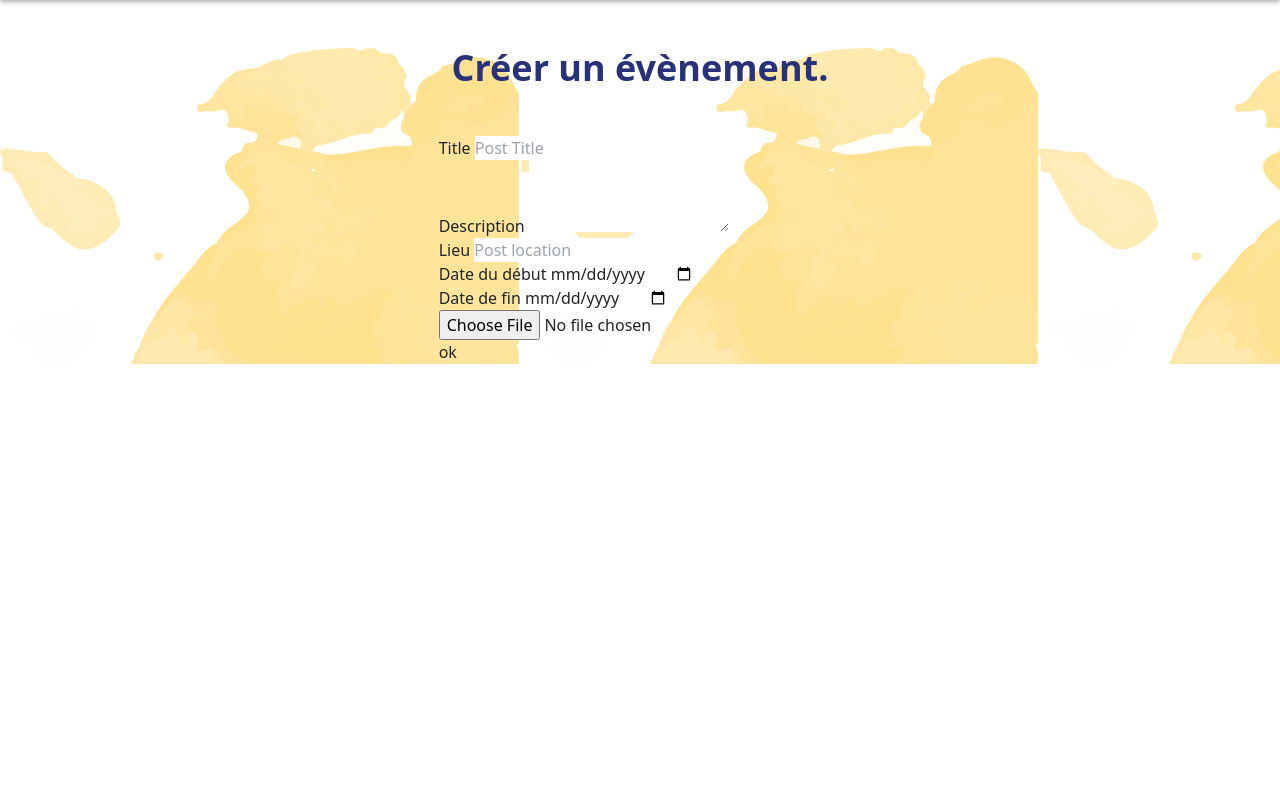
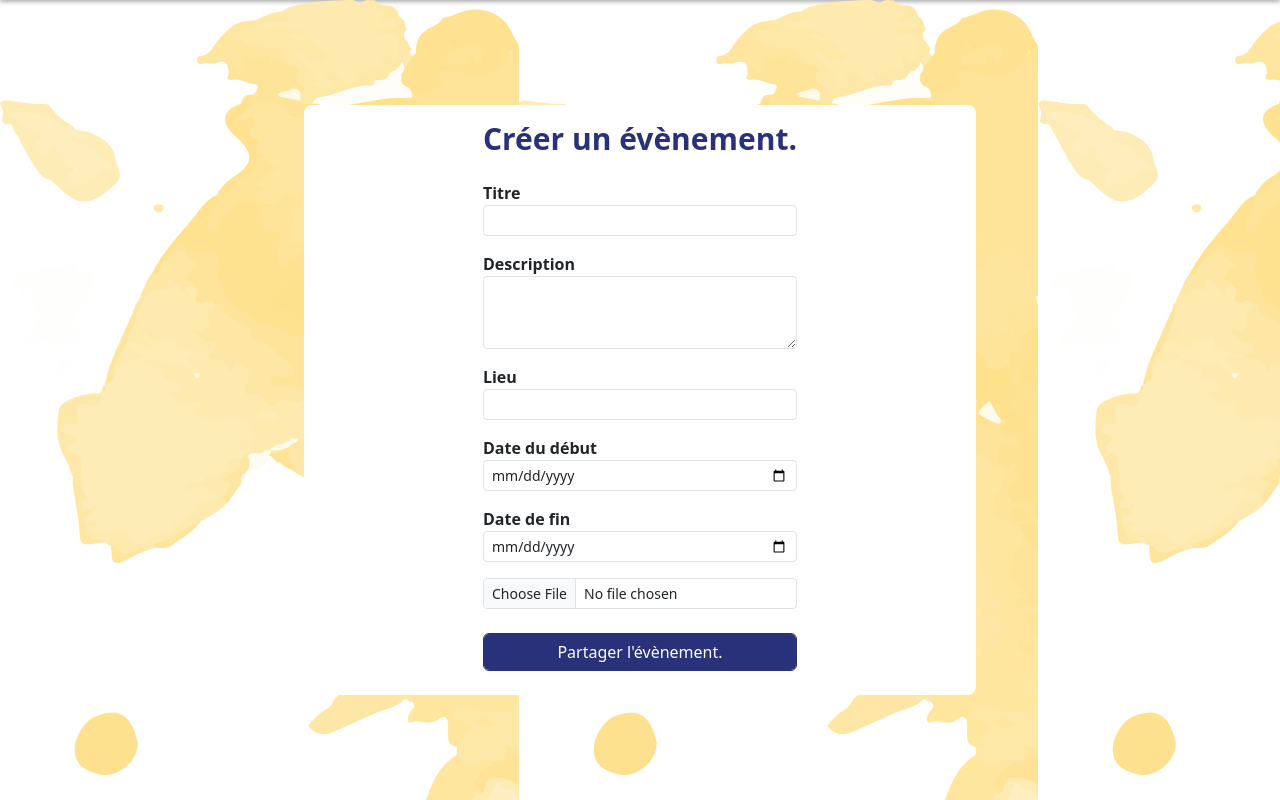
Before and after one commit to AmazingTool777/gestion-association-laravel-mysql, a Laravel app: a page that uses resources/views/events/create_event.blade.php in a window 1280 px wide. Shown: the part 64-864 px from the top of the page. Before the commit the page ends 428 px from the top, so only its background shows below. Run offline with Laravel 10, Linux system fonts and the light colour scheme; style sheets or scripts are compiled from the project's sources.

Commit message:
pdf_fixed

```diff
--- a/app/Http/Controllers/AssociationEventController.php
+++ b/app/Http/Controllers/AssociationEventController.php
@@ -5,6 +5,7 @@ namespace App\Http\Controllers;
 use App\Models\AssociationEvent;
 use Illuminate\Http\Request;
 use Storage;
+use Barryvdh\DomPDF\Facade\Pdf;
 class AssociationEventController extends Controller
 {
 
@@ -31,6 +32,7 @@ class AssociationEventController extends Controller
             'location'=>['required'],
             'posted_by'=>auth()->id,
         ]);
+
         if(request('photo')){
             $image= request('photo');
             $image_name="event_images/".$image->getClientOriginalName();
@@ -39,7 +41,6 @@ class AssociationEventController extends Controller
            }else{
             $result['photo']="/events_img/1636612872Fambolen-kazo faobe.jpg";
         }
-        $result['posted_by']=1;
         AssociationEvent::create($result);
      return redirect()->route('events.index')->with('success','Evenement crée.');
     }
@@ -67,6 +68,13 @@ class AssociationEventController extends Controller
 
     public function destroy(AssociationEvent $associationEvent)
     {
-
+        $associationEvent->delete();
+        return redirect()->route('events.index')->with('success','Evènement supprimé.');
+    }
+    public function downloadPDF($id){
+        $event=AssociationEvent::findOrFail($id);
+        PDF::SetOptions(["defaultPaperSize"=>"a4"]);
+        $pdf= PDF::loadView('events.download_event',['event'=>$event]);
+        return $pdf->download('évènement_'.$event->title.'pdf');
     }
 }
--- a/app/View/Components/Navbar.php
+++ b/app/View/Components/Navbar.php
@@ -1,7 +1,6 @@
 <?php
 
 namespace App\View\Components;
-
 use App\Models\User;
 use Closure;
 use Illuminate\Contracts\View\View;
--- a/composer.json
+++ b/composer.json
@@ -6,6 +6,7 @@
     "license": "MIT",
     "require": {
         "php": "^8.1",
+        "barryvdh/laravel-dompdf": "^2.2",
         "guzzlehttp/guzzle": "^7.2",
         "laravel/framework": "^10.10",
         "laravel/sanctum": "^3.3",
--- a/config/app.php
+++ b/config/app.php
@@ -159,7 +159,7 @@ return [
         /*
          * Package Service Providers...
          */
-
+        //Barryvdh\DomPDF\ServiceProvider::class,
         /*
          * Application Service Providers...
          */
@@ -182,6 +182,7 @@ return [
     */
 
     'aliases' => Facade::defaultAliases()->merge([
+        //'PDF'=>Barryvdh\DomPDF\Facade::class,
         // 'Example' => App\Facades\Example::class,
     ])->toArray(),
 
--- a/resources/views/events/create_event.blade.php
+++ b/resources/views/events/create_event.blade.php
@@ -1,47 +1,43 @@
 <x-app-layout>
     <x-slot:head>
         <title>Créer un évènement.</title>
-        @vite('resources/css/fontawesome.css')
     </x-slot>
-<div class="container" style="background-image: url('events_img/events_inner-bg.png')">
-    <div class="row mt-5">
-        <div class="offset-4 col-md-4">
+    <div class="page-wrapper flex justify-center items-center min-h-screen relative"
+        style="background-image: url('/events_img/events_inner-bg.png')">
+        <div class="content-wrapper bg-white flex justify-center w-full max-w-2xl rounded-lg">
+            <div class="row mt-2 mb-3">
                 <form method="post" action="{{route('store_event')}}" enctype="multipart/form-data" >
                     @csrf
-            <header class="text-center mb-12">
-                        <h1 class="text-primary font-light text-4xl mb-3">
+                    <header class="text-center">
+                        <h1 class="text-primary font-light text-3xl mb-4 mt-2">
                             <strong class="font-semibold">Créer un évènement.</strong>
                         </h1>
-
                     </header>
-            <h1></h1>
-                            <div class="form-group">
-                                <label for="title">Title</label>
-                                <input name="title" type="text" class="form-controll" id="title" placeholder="Post Title" required>
+                    <div class="form-group font-bold mb-3">
+                        <label for="title">Titre</label>
+                            <input name="title" type="text" class="form-control form-control-sm" id="title" required>
                     </div>
-                            <div class="form-group">
+                    <div class="form-group font-bold mb-3">
                         <label for="description">Description</label>
-                                <textarea name="description" class="form-controll" id="description" rows="3" required>
+                        <textarea name="description" class="form-control form-control-sm" id="description" rows="3" required>
                         </textarea>
                     </div>
-                            <div class="form-group">
+                    <div class="form-group font-bold mb-3">
                         <label for="location">Lieu</label>
-                                <input name="location" type="text" class="form-controll" id="location" placeholder="Post location" required>
+                        <input name="location" type="text" class="form-control form-control-sm" id="location"  required>
                     </div>
-                            <div class="form-group">
+                    <div class="form-group font-bold mb-3">
                         <label for="starts_at">Date du début</label>
-                                <input name="starts_at" type="date" class="form-controll" id="starts_at" placeholder="starts_at" required>
+                        <input name="starts_at" type="date" class="form-control form-control-sm" id="starts_at"  required>
                     </div>
-                            <div class="form-group">
+                    <div class="form-group font-bold mb-3">
                         <label for="ends_at">Date de fin</label>
-                                <input name="ends_at" type="date" class="form-controll" id="ends_at" placeholder="Post ends_at" required>
+                        <input name="ends_at" type="date" class="form-control form-control-sm" id="ends_at" required>
                     </div>
-                            <div class="image">
-                                <input type="file" name="photo" id="photo">
+                    <div class="form-group font-bold mb-4">
+                        <input type="file" name="photo" id="photo" class="form-control form-control-sm"/>
                     </div>
-                            <button type="submit" >
-                        ok
-                    </button>
+                    <button type="submit" class="btn btn-primary form-control form-control-sm mb-2">Partager l'évènement.</button>
                 </form>
             </div>
         </div>
--- a/resources/views/events/show_event.blade.php
+++ b/resources/views/events/show_event.blade.php
@@ -30,5 +30,8 @@
                 </div>
             </div>
         </div>
+        <div class="col-md-2 mt-2">
+            <a href="{{route('download_pdf',$event)}}" class="btn btn-primary" >Télecharger une version pdf</a>
+        </div>
     </div>
 </x-app-layout>
--- a/routes/web.php
+++ b/routes/web.php
@@ -43,8 +43,8 @@ Route::post('/auth/logout', [AuthController::class, "logout"])->name("logout.sub
 
 //evenements
 Route::resource('events', AssociationEventController::class);
-
 Route::post('/store_event',[AssociationEventController::class, "store"])->name("store_event");
+Route::get('/download_pdf/{id}', [AssociationEventController::class, "downloadPDF"])->name("download_pdf");
 
 
 /* --------------------------------------------------------------------- */
```
Also changed, not shown: resources/views/events/download_event.blade.php (added, +23 -0 lines), 1 other file. Lines whose indentation alone changed are shown as unchanged.
